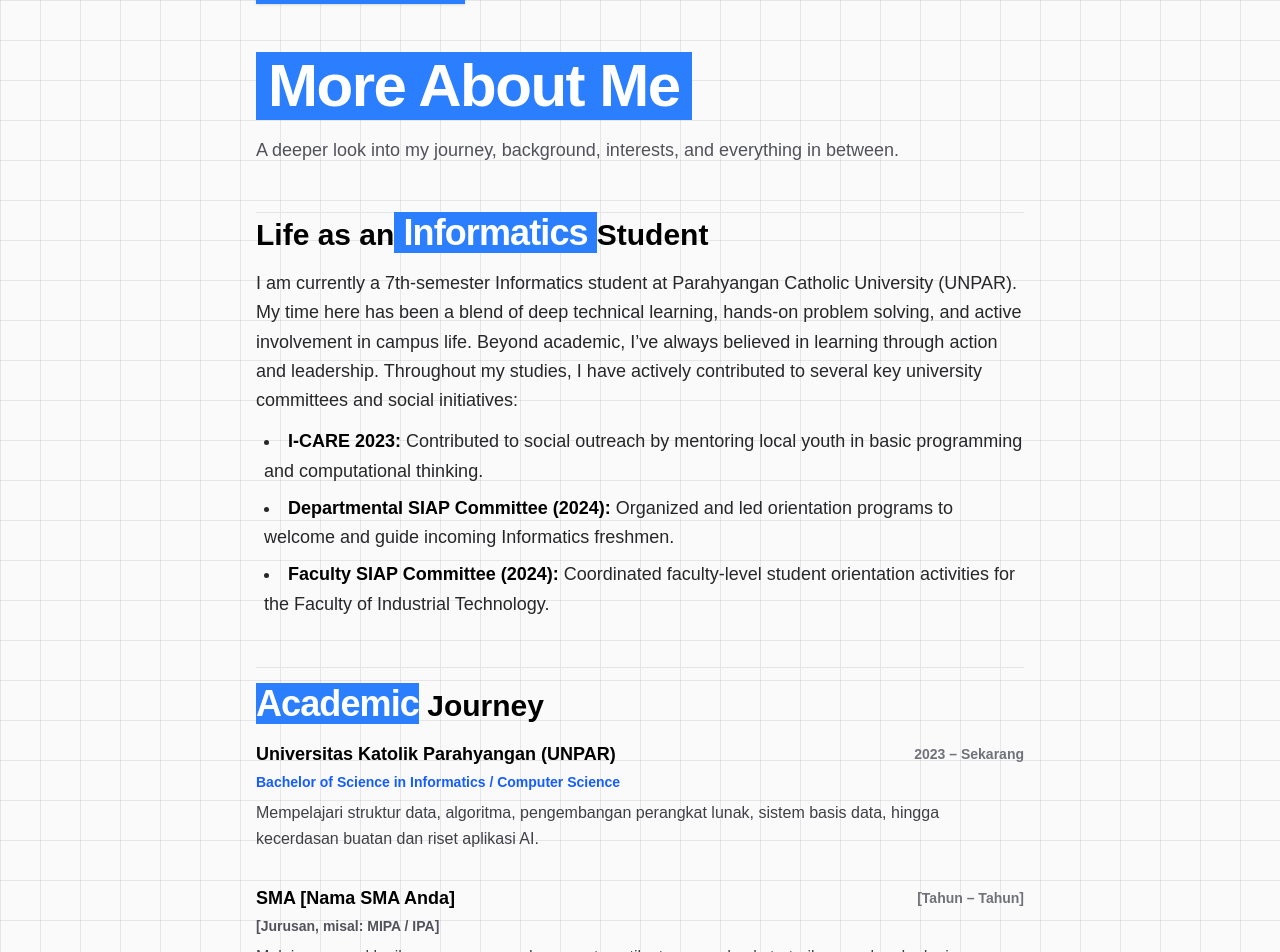
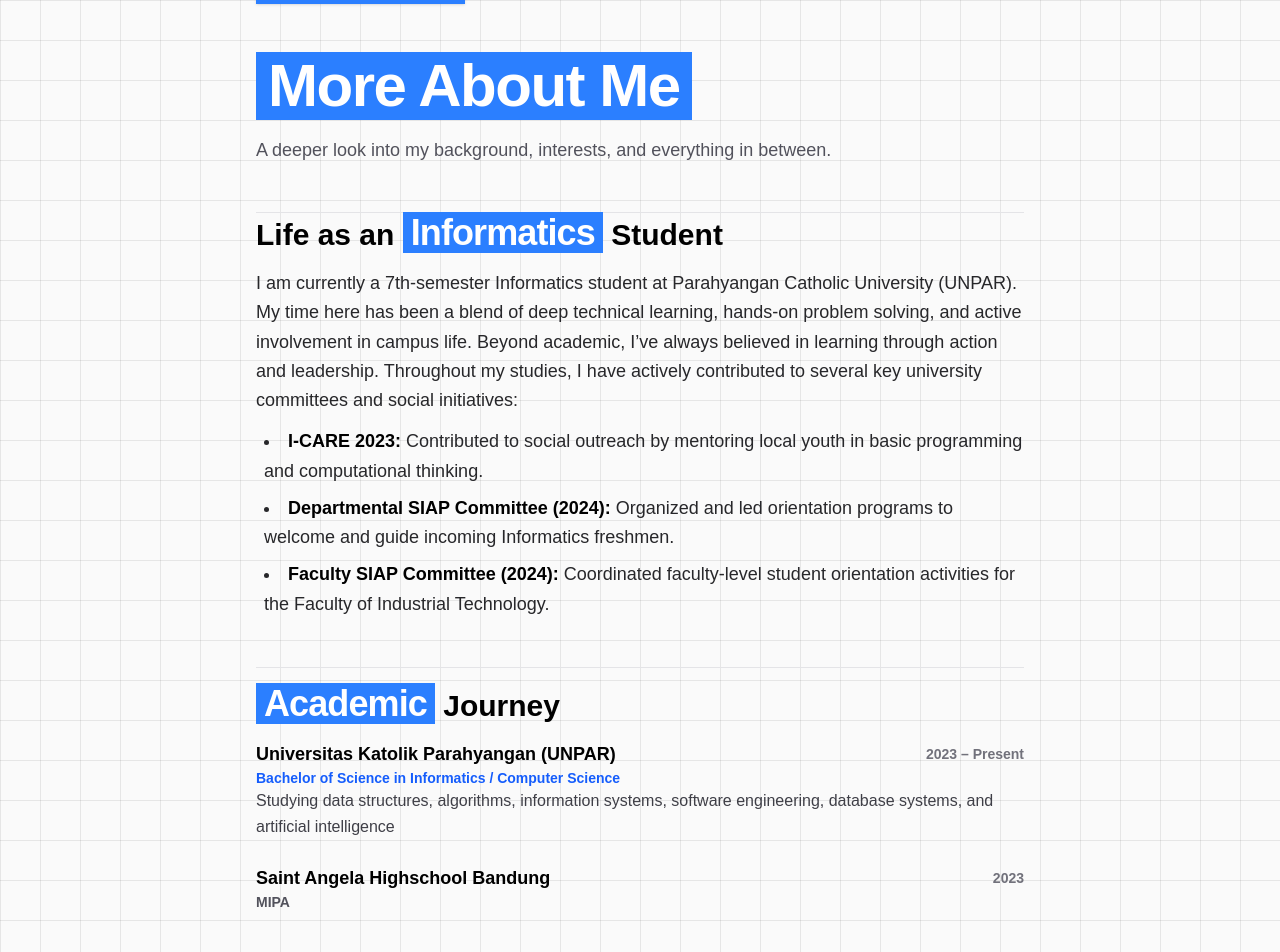
Before and after one commit to Ivooory/Ivory_Porto, a React (Vite) app: page /more-about in a window 1280 px wide. Shown: the part 80-1032 px from the top of the page. Built offline with nearby package versions, Linux system fonts and the light colour scheme; a web font is replaced by a local one.

Commit message:
updating about me page

```diff
--- a/src/App.jsx
+++ b/src/App.jsx
@@ -271,7 +271,7 @@ function Home() {
         </div>
 
         {/* SECTION 2: ABOUT ME */}
-        <section id="about" className="px-6 sm:px-12 md:px-16 pt-24 pb-16">
+        <section id="about" className="px-6 sm:px-12 md:px-16 pt-24 pb-4">
           <div className="max-w-3xl mx-auto flex flex-col items-start justify-start space-y-6 text-left">
             <h2 className="text-3xl bg-blue-500 sm:text-5xl font-extrabold tracking-tight text-white w-fit px-3 py-1">
               About Me
@@ -305,7 +305,7 @@ function Home() {
               <div className="pt-2">
                 <Link
                   to="/more-about"
-                  className="inline-flex items-center gap-2 text-sm font-bold uppercase tracking-wider text-white bg-blue-500 hover:bg-blue-600 px-4 py-2 transition-colors shadow-red-50"
+                  className="inline-flex items-center gap-2 text-sm font-bold uppercase tracking-wider text-white bg-blue-500 hover:bg-blue-600 px-4 py-2 transition-colors"
                 >
                   Read More About Me →
                 </Link>
@@ -317,7 +317,7 @@ function Home() {
         {/* SECTION 3: MY EXPERIENCES */}
         <section id="experiences" className="px-6 sm:px-12 md:px-16 py-16 border-t border-zinc-200/60">
           <div className="max-w-3xl mx-auto flex flex-col items-start space-y-10 text-left">
-            <h2 className="text-3xl bg-blue-500 sm:text-5xl font-extrabold tracking-tight text-white w-fit px-3 py-1">
+            <h2 className="text-3xl bg-blue-500 sm:text-5xl font-extrabold tracking-tight text-white w-fit text-right px-3 py-1">
               My Experiences
             </h2>
 
@@ -460,7 +460,7 @@ function Home() {
         </section>
 
         {/* SECTION 4: TECH STACK & AI TOOLS SECTION */}
-        <section id="skills" className="px-6 sm:px-12 md:px-16 py-16 border-t border-zinc-200/60">
+        <section id="skills" className="px-6 sm:px-12 md:px-16 py-10 border-t border-zinc-200/60">
           <div className="max-w-3xl mx-auto flex flex-col items-start space-y-8 text-left">
             <div>
               <h2 className="text-3xl bg-blue-500 sm:text-5xl font-extrabold tracking-tight text-white w-fit px-3 py-1">
--- a/src/MoreAbout.jsx
+++ b/src/MoreAbout.jsx
@@ -39,18 +39,18 @@ export default function MoreAbout() {
               More About Me
             </h1>
             <p className="text-zinc-600 text-base sm:text-lg">
-              A deeper look into my journey, background, interests, and everything in between.
+              A deeper look into my background, interests, and everything in between.
             </p>
           </div>
 
           {/* SECTION 1: PERKULIAHAN & JURUSAN */}
           <section className="space-y-4  border-t border-zinc-200">
             <h2 className="text-2xl sm:text-3xl font-bold text-black">
-            Life as an
-            <span className="text-4xl sm:text-4xl font-extrabold tracking-tight text-white bg-blue-500 w-fit">
-            {" "}Informatics{" "}
+            Life as an {" "}
+            <span className="text-4xl sm:text-4xl font-extrabold tracking-tight text-white bg-blue-500 w-fit px-2">
+            Informatics
             </span>
-            Student
+            {" "} Student
             </h2>
             <div className="space-y-3 text-base sm:text-lg text-zinc-800 leading-relaxed font-normal">
               <p>
@@ -73,7 +73,7 @@ export default function MoreAbout() {
           {/* SECTION 2: RIWAYAT AKADEMIK / EDUCATION HISTORY */}
           <section className="space-y-4 pt-4 border-t border-zinc-200">
             <h2 className="text-2xl sm:text-3xl font-bold text-black">
-              <span className="text-4xl sm:text-4xl font-extrabold tracking-tight text-white bg-blue-500 w-fit">
+              <span className="text-4xl sm:text-4xl font-extrabold tracking-tight text-white bg-blue-500 w-fit px-2">
               Academic
               </span>
               {" "}Journey
@@ -81,26 +81,24 @@ export default function MoreAbout() {
             <div className="space-y-6">
 
               {/* PERGURUAN TINGGI */}
-              <div className="space-y-1">
+              <div className="space-y-">
                 <div className="flex justify-between items-center">
                   <h3 className="text-lg font-bold text-black">Universitas Katolik Parahyangan (UNPAR)</h3>
-                  <span className="text-sm font-semibold text-zinc-500">2023 – Sekarang</span>
+                  <span className="text-sm font-semibold text-zinc-500">2023 – Present</span>
                 </div>
                 <p className="text-sm font-semibold text-blue-600">Bachelor of Science in Informatics / Computer Science</p>
-                <p className="text-zinc-700 text-sm sm:text-base leading-relaxed pt-1">
-                  Mempelajari struktur data, algoritma, pengembangan perangkat lunak, sistem basis data, hingga kecerdasan buatan dan riset aplikasi AI.
-                </p>
+                <p className="text-zinc-700 text-sm sm:text-base leading-relaxed pt-">
+                  Studying data structures, algorithms, information systems, software engineering, database systems, and artificial intelligence                </p>
               </div>
 
               {/* SMA / PENDIDIKAN SEBELUMNYA */}
-              <div className="space-y-1 pt-2">
+              <div className="space-y- pt-0">
                 <div className="flex justify-between items-center">
-                  <h3 className="text-lg font-bold text-black">SMA [Nama SMA Anda]</h3>
-                  <span className="text-sm font-semibold text-zinc-500">[Tahun – Tahun]</span>
+                  <h3 className="text-lg font-bold text-black">Saint Angela Highschool Bandung</h3>
+                  <span className="text-sm font-semibold text-zinc-500">2023</span>
                 </div>
-                <p className="text-sm font-semibold text-zinc-600">[Jurusan, misal: MIPA / IPA]</p>
+                <p className="text-sm font-semibold text-zinc-600">MIPA</p>
                 <p className="text-zinc-700 text-sm sm:text-base leading-relaxed pt-1">
-                  Mulai mengenal logika pemrograman dasar, matematika terapan, dan ketertarikan awal pada dunia teknologi.
                 </p>
               </div>
 
```
